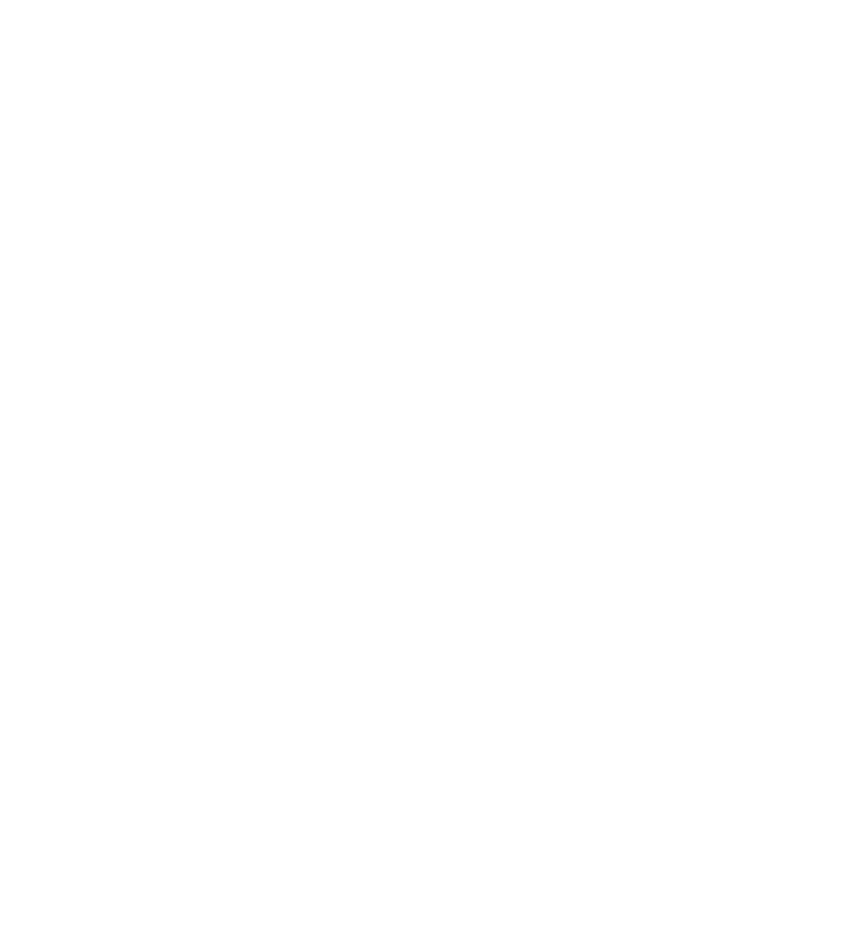
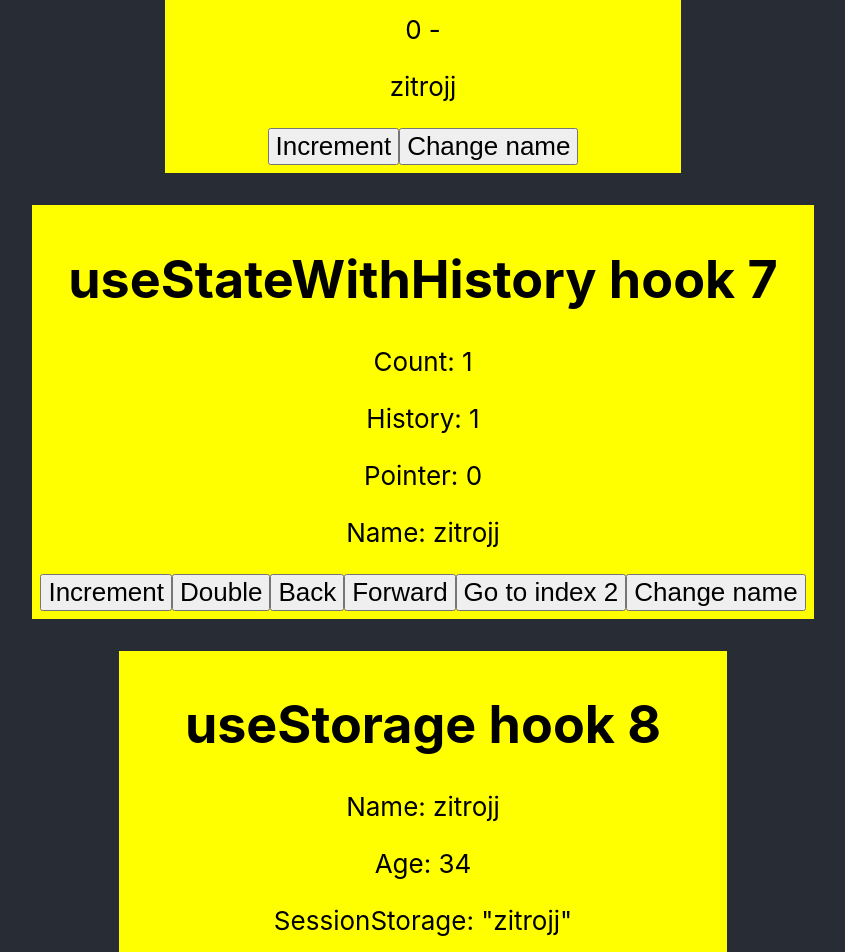
Before and after one commit to josejaviersanahuja/custom-hooks, a React (Vite) app: page / in a window 1280 px wide. Shown: the part 2320-3272 px from the top of the page, without its empty margins (217-1062 px from the left). Before the commit the page ends 2177 px from the top, so only its background shows below. Built offline with nearby package versions, Linux system fonts and the light colour scheme.

Commit message:
3 hooks mas

```diff
--- a/src/App.tsx
+++ b/src/App.tsx
@@ -2,6 +2,9 @@
 import './App.css'
 import ArrayComponent from './components/ArrayComponent'
 import DebounceComponent from './components/DebounceComponent'
+import PreviousComponent from './components/PreviousComponent'
+import StateWithHistoryComponent from './components/StateWithHistoryComponent'
+import StorageComponent from './components/StorageComponent'
 import TimeoutComponent from './components/TimeoutComponent'
 import Toggle from './components/Toggle'
 import UpdateEffectComponent from './components/UpdateEffectComponent'
@@ -34,6 +37,15 @@
         <main className="hook" id="5">
           <ArrayComponent/>
         </main>
+        <main className="hook" id="6">
+          <PreviousComponent/>
+        </main>
+        <main className="hook" id="7">
+          <StateWithHistoryComponent/>
+        </main>
+        <main className="hook" id="8">
+          <StorageComponent/>
+        </main>
       </header>
 
     </div>
--- /dev/null
+++ b/src/components/PreviousComponent.tsx
@@ -0,0 +1,20 @@
+import React, { ReactElement, useState } from 'react'
+import usePrevious from '../hooks/usePrevious'
+
+export default function PreviousComponent(): ReactElement {
+
+    const [count, setcount] = useState(0)
+    const [name, setname] = useState("zitrojj") // just to show that another render wont affect the hook
+
+    const previousCount = usePrevious(count)
+
+    return (
+        <div>
+            <h1>usePrevious hook 6</h1>
+            <p>{count} - {previousCount}</p>
+            <p>{name}</p>
+            <button onClick={()=>setcount(c=>c+1)}>Increment</button>
+            <button onClick={()=>setname("jose javier")}>Change name</button>
+        </div>
+    )
+}
--- /dev/null
+++ b/src/components/StateWithHistoryComponent.tsx
@@ -0,0 +1,24 @@
+import { ReactElement, useState } from 'react'
+import useStateWithHistory from '../hooks/useStateWithHistory'
+
+export default function StateWithHistoryComponent(): ReactElement {
+
+    const {value, setValue, history, pointer, back, forward, go} = useStateWithHistory(1)
+    const [name, setname] = useState("zitrojj")
+
+    return (
+        <div>
+            <h1>useStateWithHistory hook 7</h1>
+            <p>Count: {value}</p>
+            <p>History: {history.join(', ')}</p>
+            <p>Pointer: {pointer}</p>
+            <p>Name: {name}</p>
+            <button onClick={()=>{setValue(value+1)}}>Increment</button>
+            <button onClick={()=>setValue(value*2)}>Double</button>
+            <button onClick={()=>{back()}}>Back</button>
+            <button onClick={()=>forward()}>Forward</button>
+            <button onClick={()=>{go(2)}}>Go to index 2</button>
+            <button onClick={()=>setname("jose javier")}>Change name</button>
+        </div>
+    )
+}
--- /dev/null
+++ b/src/components/StorageComponent.tsx
@@ -0,0 +1,30 @@
+import { ReactElement, useEffect, useState } from 'react'
+import {useLocalStorage, useSessionStorage} from '../hooks/useStorage'
+
+export default function StorageComponent(): ReactElement {
+
+    const [name, setName, removeName] = useSessionStorage("name", "zitrojj")
+    const [age, setAge, removeAge] = useLocalStorage("age", 34)
+
+    // states to test
+    const [session, setsession] = useState<null| undefined |string>(null)
+    const [local, setlocal] = useState<null| undefined | string>(null)
+    useEffect(() => {
+        setsession(sessionStorage.getItem("name"))
+        setlocal(localStorage.getItem("age"))
+    }, [name, age, sessionStorage, localStorage])
+
+    return (
+        <div>
+            <h1>useStorage hook 8</h1>
+            <p>Name: {name}</p>
+            <p>Age: {age}</p>
+            <p>SessionStorage: {session}</p>
+            <p>LocalStorage: {local}</p>
+            <button onClick={()=>{setName("Jhon")}}>Set Name</button>
+            <button onClick={()=>{setAge(30)}}>Set Age</button>
+            <button onClick={()=>{removeName()}}>Remove Name</button>
+            <button onClick={()=>{removeAge()}}>Remove Age</button>
+        </div>
+    )
+}
--- /dev/null
+++ b/src/hooks/usePrevious.tsx
@@ -0,0 +1,14 @@
+import { useRef } from "react"
+
+export default function usePrevious(value : any) : any {
+
+    const currentRef = useRef(value)
+    const previousRef = useRef()
+
+    if(currentRef.current !== value){
+        previousRef.current = currentRef.current
+        currentRef.current = value
+    }
+
+    return previousRef.current
+}
--- /dev/null
+++ b/src/hooks/useStateWithHistory.tsx
@@ -0,0 +1,70 @@
+import { useState, useRef, useCallback } from "react"
+
+export default function useStateWithHistory(defaultValue: any, capacity : number = 10) {
+
+    const [value, setvalue] = useState(defaultValue)
+    const historyRef = useRef([value]).current
+    const pointerRef = useRef(0)
+
+    const set = useCallback(
+        (v) => {
+            const resolvedValue = typeof v === "function"? v(value) : v
+            if (historyRef[pointerRef.current] !== resolvedValue) {
+                // change the forward history if the pointer is not at the end
+                if (pointerRef.current < historyRef.length-1) {
+                    historyRef.splice(pointerRef.current+1)
+                }
+
+                // push the history
+                historyRef.push(resolvedValue)
+
+                // if the history is bigger than capacity shift
+                while(historyRef.length > capacity){
+                    historyRef.shift()
+                }
+
+                // pointer ends up at the end again
+                pointerRef.current = historyRef.length-1
+            }
+            // set the new value
+            setvalue(resolvedValue)
+        },
+        [capacity, value],
+    )
+
+    const back = useCallback(
+        () => {
+            // break in this corner case
+            if(pointerRef.current <= 0) return
+
+            pointerRef.current--
+            setvalue(historyRef[pointerRef.current])
+        },
+        [],
+    )
+
+    const forward = useCallback(
+        () => {
+            // break in this corner case
+            if(pointerRef.current >= historyRef.length-1) return
+
+            pointerRef.current++
+            setvalue(historyRef[pointerRef.current])
+        },
+        [],
+    )
+
+    const go = useCallback(
+        (index:number) => {
+            // break in this corner case
+            if(index < 0 || index >= historyRef.length-1) return
+
+            pointerRef.current = index
+            setvalue(historyRef[index])
+        },
+        [],
+    )
+
+    return {value, setValue: set, history: historyRef, pointer: pointerRef.current, back, forward, go}
+
+}
--- /dev/null
+++ b/src/hooks/useStorage.tsx
@@ -0,0 +1,43 @@
+import {useCallback, useState, useEffect} from 'react'
+
+export function useLocalStorage(key : string, defaultValue: any) {
+    return useStorage(key, defaultValue, localStorage)
+};
+export function useSessionStorage(key : string, defaultValue: any) {
+    return useStorage(key, defaultValue, sessionStorage)
+};
+
+function useStorage(key:string, defaultValue: any, storageObject : Storage){
+    const [value, setValue] = useState(()=>{
+        const jsonValue = storageObject.getItem(key)
+        if (jsonValue != null ) return JSON.parse(jsonValue)
+
+        if (typeof defaultValue === 'function') {
+            return defaultValue()
+        } else {
+            return defaultValue
+        }
+
+    })
+
+    useEffect(() => {
+        console.log('1', value);
+
+        if(value == undefined) {
+            console.log('entro');
+
+            return storageObject.removeItem(key)
+        }
+        storageObject.setItem(key, JSON.stringify(value))
+
+    }, [key, value, storageObject])
+
+    const remove = useCallback(
+        () => {
+            setValue(undefined)
+        },
+        [],
+    )
+
+    return [value, setValue, remove]
+}
```
